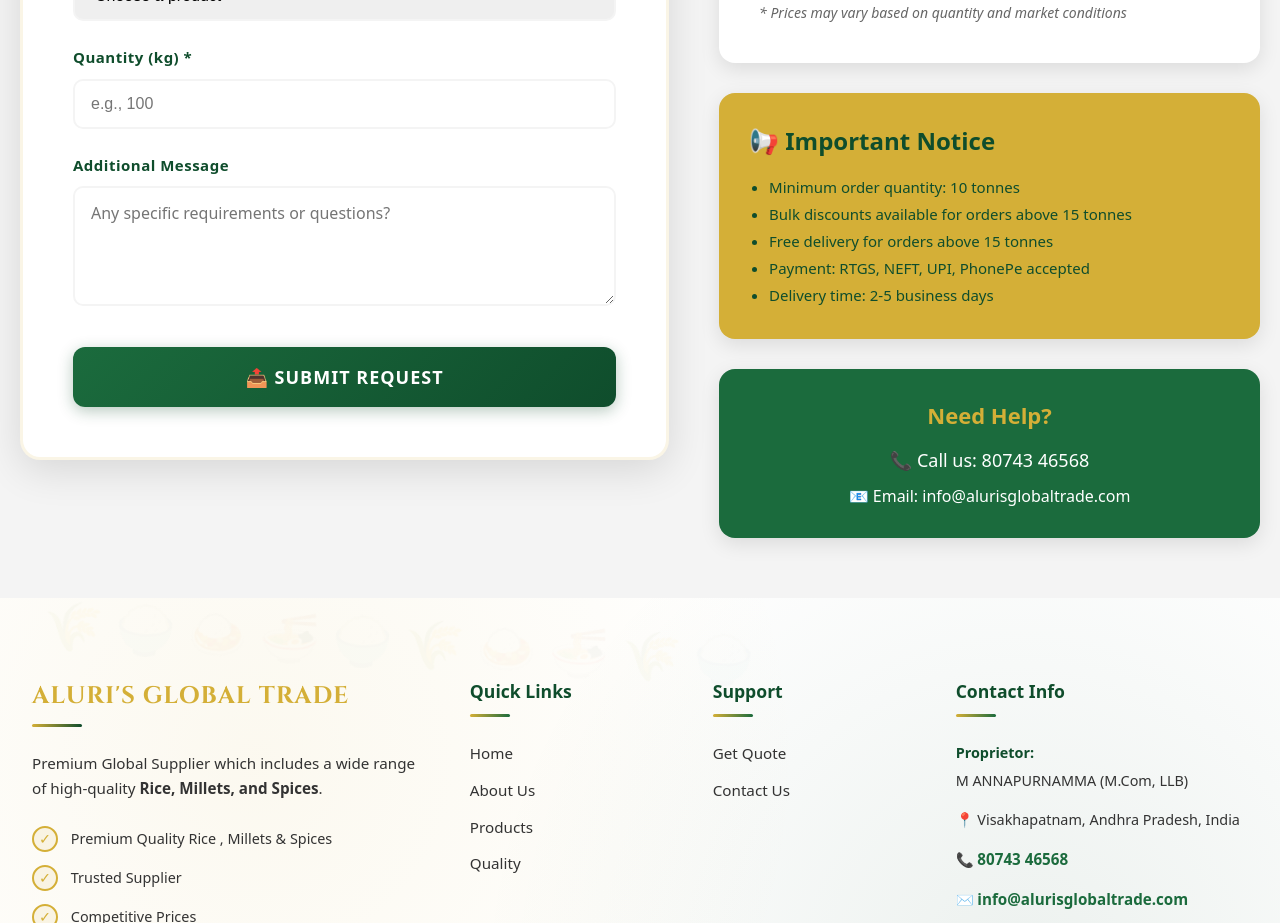
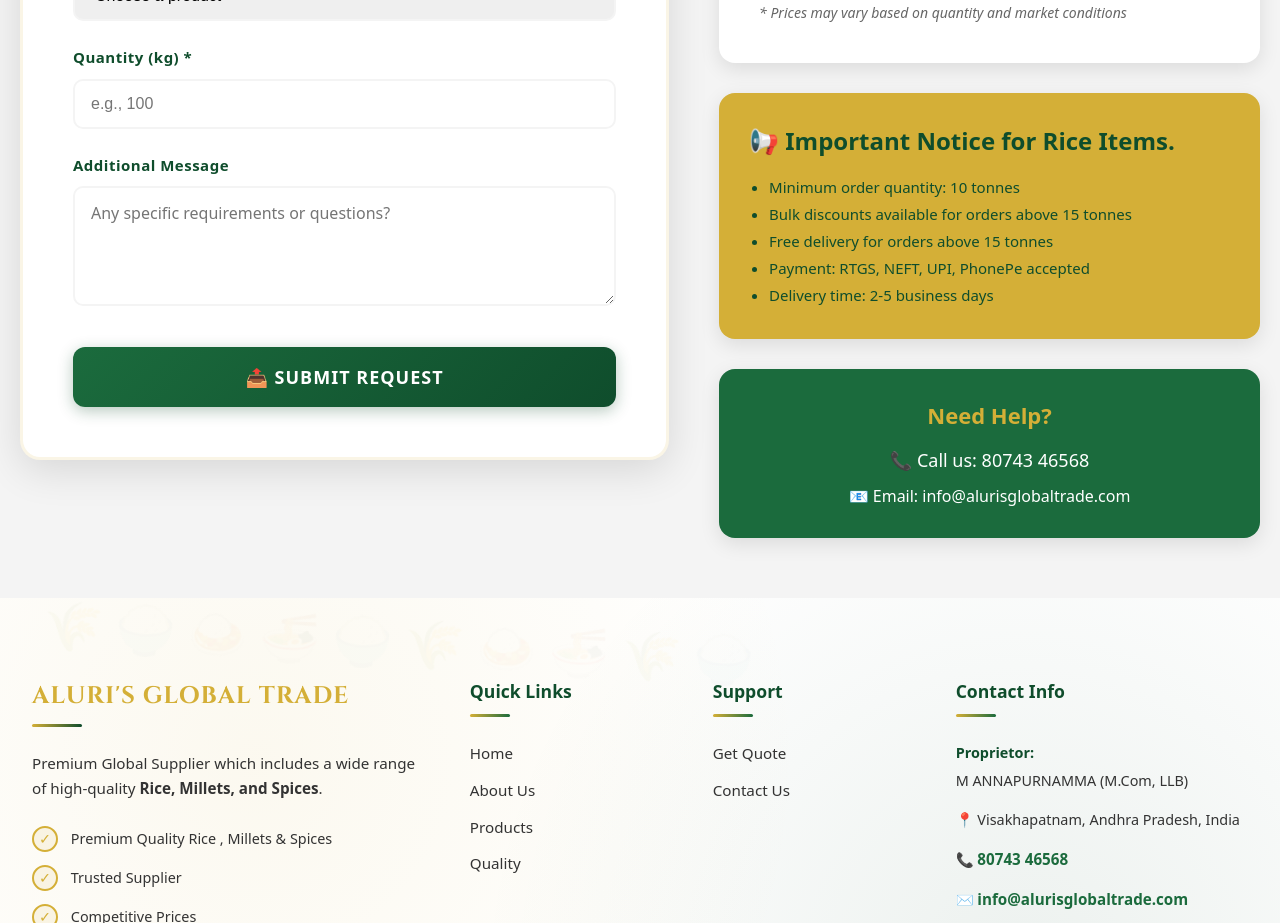
Before and after one commit to Chinna0107/aluris, a React (Vite) app: page /quote in a window 1280 px wide. Shown: the part 960-1883 px from the top of the page. Built offline with nearby package versions, Linux system fonts and the light colour scheme; a web font is replaced by a local one.

Commit message:
Production 3.0

```diff
--- a/src/Components/Quote.jsx
+++ b/src/Components/Quote.jsx
@@ -250,7 +250,7 @@
 
             {/* Notice */}
             <div style={{ backgroundColor: colors.gold, padding: '30px', borderRadius: '16px', boxShadow: '0 6px 20px rgba(0,0,0,0.1)' }}>
-              <h3 style={{ color: colors.darkGreen, fontSize: '24px', fontWeight: '900', marginBottom: '15px' }}>📢 Important Notice</h3>
+              <h3 style={{ color: colors.darkGreen, fontSize: '24px', fontWeight: '900', marginBottom: '15px' }}>📢 Important Notice for Rice Items.</h3>
               <ul style={{ color: colors.darkGreen, fontSize: '15px', lineHeight: '1.8', paddingLeft: '20px' }}>
                 <li>Minimum order quantity: 10 tonnes</li>
                 <li>Bulk discounts available for orders above 15 tonnes</li>
```
